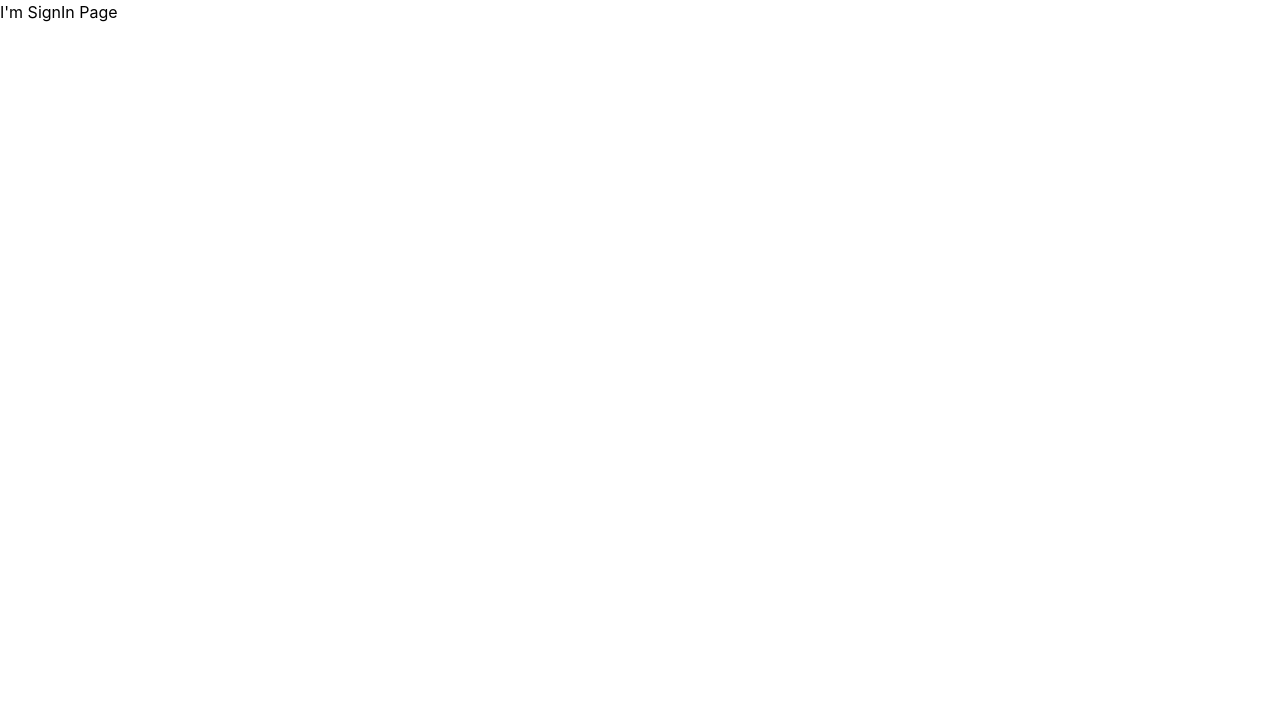
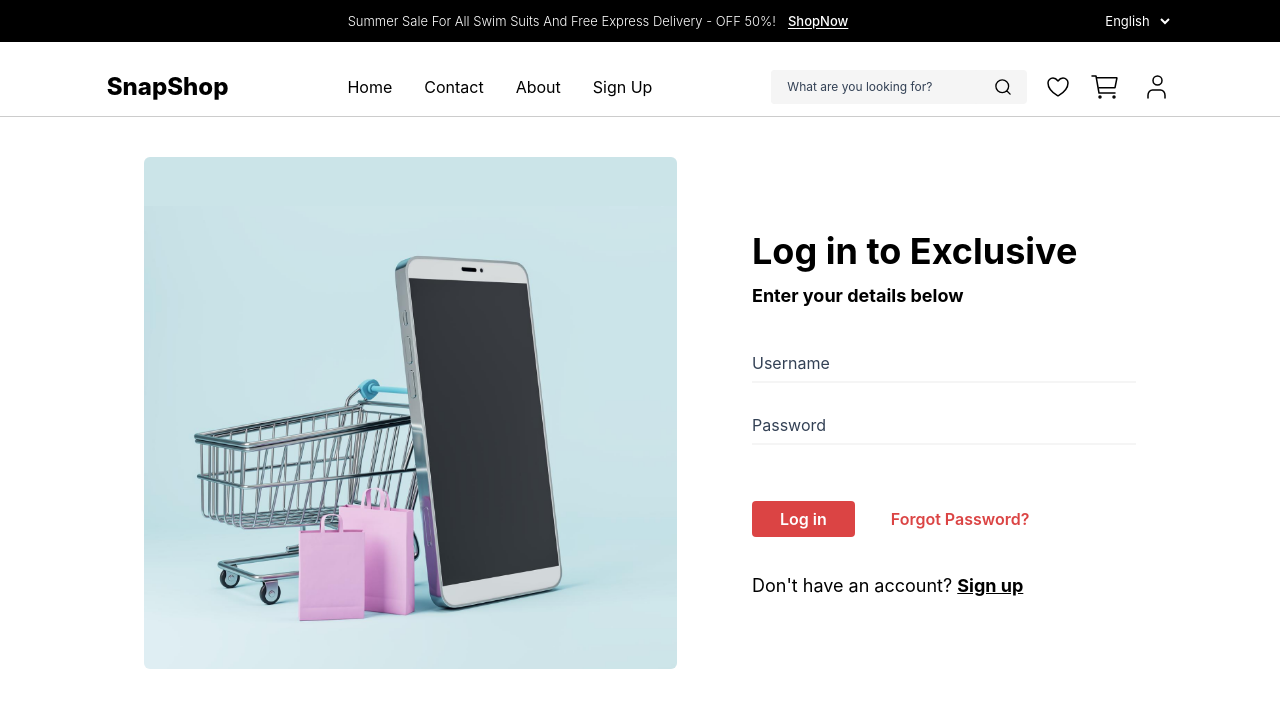
Before and after one commit to shalfi-sabit/E-commerce-Site, a React (Create React App) app: page /signin in a window 1280 px wide. Shown: the top 708 px of the page. Built offline with nearby package versions, Linux system fonts and the light colour scheme.

Commit message:
complete log in page

```diff
--- a/src/components/pages/RootLayout/RootLayout.tsx
+++ b/src/components/pages/RootLayout/RootLayout.tsx
@@ -5,7 +5,7 @@ import Navbar from "../../shared/Navbar/Navbar";
 const RootLayout = () => {
   return (
     <main>
-      {/* <Navbar /> */}
+      <Navbar />
       <Outlet></Outlet>
     </main>
   );
--- a/src/components/pages/SignIn/SignIn.tsx
+++ b/src/components/pages/SignIn/SignIn.tsx
@@ -1,9 +1,79 @@
+import { yupResolver } from "@hookform/resolvers/yup";
+import { useForm } from "react-hook-form";
+import FillButton from "../../UI/Button/FillButton";
+import AuthInput from "../../UI/AuthInput";
+import AuthImage from "../../../assets/images/sideImage.png";
+import Wrapper from "../../UI/Wrapper";
+import SignInProps from "../../../models/signinProps";
+import SignInSchema from "../../../form-schema/signin";
+import { NavLink } from "react-router-dom";
+
 const SignIn = () => {
-    return (
-        <div>
-            I'm SignIn Page
+  const {
+    handleSubmit,
+    register,
+    formState: { errors },
+  } = useForm<SignInProps>({
+    resolver: yupResolver<SignInProps>(SignInSchema),
+  });
+
+  const onSubmit = (data: {}) => {
+    console.log(data);
+  };
+
+  return (
+    <Wrapper className=" flex justify-around w-3/4  my-10">
+      <img
+        src={AuthImage}
+        alt="hello"
+        className="w-1/2 hidden lg:block rounded-md object-cover"
+      />
+      <div className="w-96 my-auto">
+        <div className="w-full flex flex-col items-start gap-4 mb-12 ">
+          <h1 className="text-[22px] sm:text-[32px] lg:text-4xl leading-[10px] sm:leading-[30px] lg:leading-[40px] font-bold">
+            Log in to Exclusive
+          </h1>
+          <p className="text-[14px] sm:text-[18px] leading-[10px] sm:leading-[14px] lg:leading-[18px] font-bold">
+            Enter your details below
+          </p>
         </div>
-    );
+        <form
+          className="flex flex-col w-full"
+          onSubmit={handleSubmit(onSubmit)}
+        >
+          <AuthInput
+            placeholder="Username"
+            type="text"
+            name="username"
+            register={register}
+            errors={errors}
+          />
+          <AuthInput
+            placeholder="Password"
+            type="password"
+            name="password"
+            register={register}
+            errors={errors}
+          />
+          <div className="flex mt-6">
+            <FillButton text="Log in" className="w-full mb-2" />
+            <button
+              className=" bg-white ml-2 text-red-900 mb-2 font-semibold text-[12px]
+            sm:text-sm lg:text-[16px] px-5 sm:px-6 lg:px-7 py-1 sm:py-[6px] lg:py-2 hover:shadow-md duration-200"
+            >
+              Forgot Password?
+            </button>
+          </div>
+        </form>
+        <p className="mx-auto text-[14px] sm:text-[18px] leading-[10px] sm:leading-[14px] lg:leading-[18px] mt-8">
+          Don't have an account?{" "}
+          <NavLink to="/signup" className="underline">
+            <strong>Sign up</strong>
+          </NavLink>
+        </p>
+      </div>
+    </Wrapper>
+  );
 };
 
 export default SignIn;
--- a/src/components/pages/SignUp/SignUp.tsx
+++ b/src/components/pages/SignUp/SignUp.tsx
@@ -9,6 +9,8 @@ import Wrapper from "../../UI/Wrapper";
 
 import signupSchema from "../../../form-schema/signup";
 import SignUpProps from "../../../models/signupProps";
+
+import { NavLink } from "react-router-dom";
 
 const SignUp = () => {
   const {
@@ -102,9 +104,9 @@ const SignUp = () => {
           </button>
           <p className="mx-auto text-[14px] sm:text-[18px] leading-[10px] sm:leading-[14px] lg:leading-[18px]">
             Already have account?{" "}
-            <a href="#" className="underline">
+            <NavLink to="/signin" className="underline">
               <strong>Log in</strong>
-            </a>
+            </NavLink>
           </p>
         </div>
       </div>
--- /dev/null
+++ b/src/form-schema/signin.tsx
@@ -0,0 +1,8 @@
+import * as yup from "yup";
+
+const SignInSchema = yup.object().shape({
+  username: yup.string().required(),
+  password: yup.string().min(4).max(20).required(),
+});
+
+export default SignInSchema;
--- a/src/form-schema/signup.tsx
+++ b/src/form-schema/signup.tsx
@@ -1,6 +1,4 @@
 import * as yup from "yup";
-
-const errorMessage = "can't leave this field empty";
 
 const signupSchema = yup.object().shape({
   username: yup
--- /dev/null
+++ b/src/models/signinProps.tsx
@@ -0,0 +1,6 @@
+interface SignInProps {
+  username: string;
+  password: string;
+}
+
+export default SignInProps;
```
